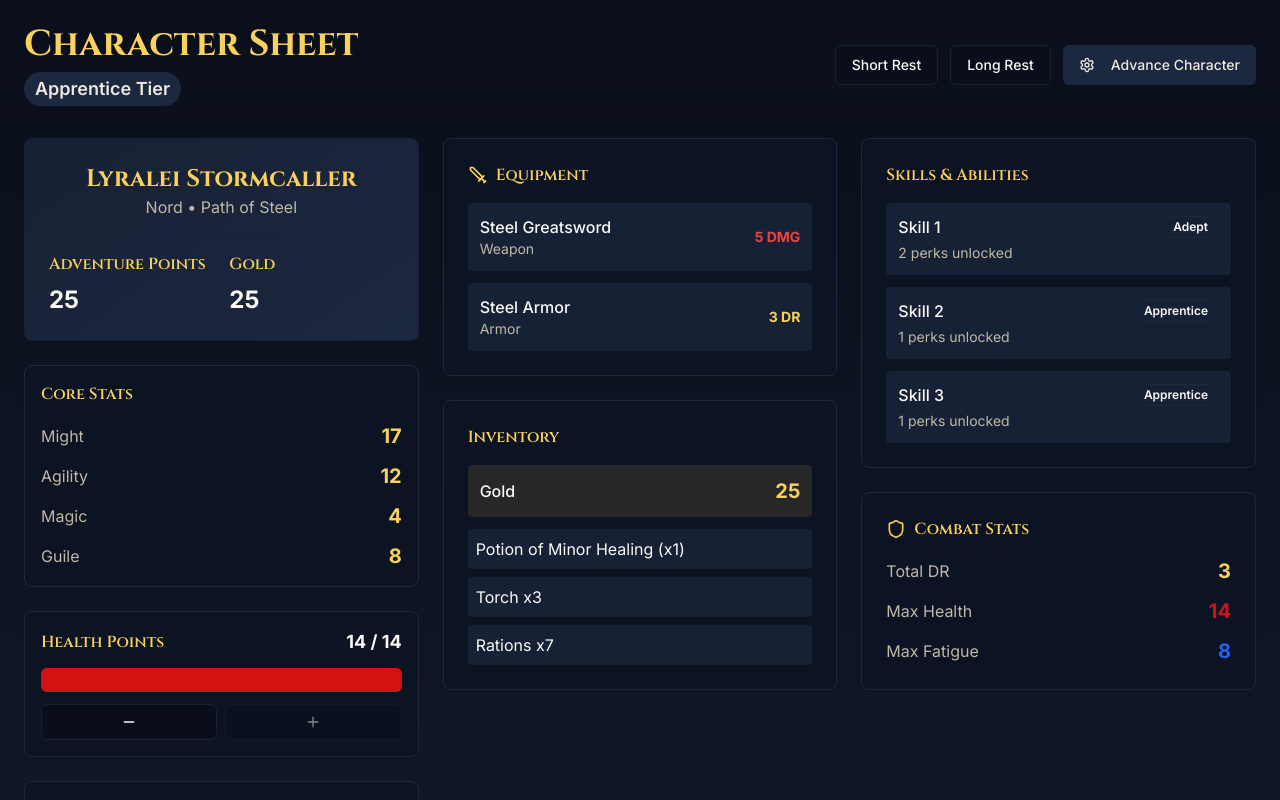
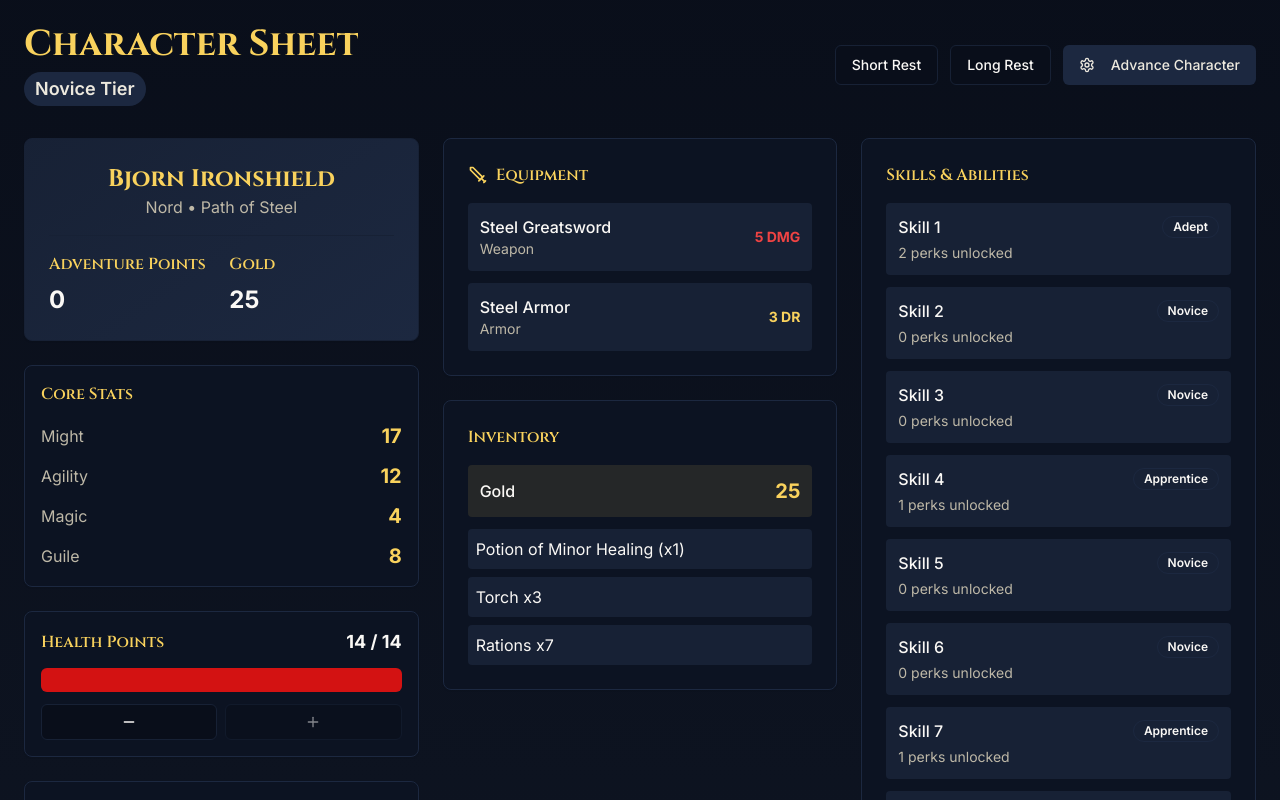
Before and after one commit to lightskinloki/skyrim-codex, a React (Vite) app: page / in a window 1280 px wide. Shown: the top 800 px of the page. Built offline with nearby package versions, Linux system fonts and the light colour scheme.

Commit message:
Refactor: Align game data and logic

```diff
--- a/src/data/sampleCharacter.ts
+++ b/src/data/sampleCharacter.ts
@@ -7,22 +7,24 @@ const nordRace = races.find(r => r.id === "nord")!;
 const warriorStone = standingStones.find(s => s.id === "warrior")!;
 const finalStats = calculateFinalStats(warriorStone.baseStats, nordRace);
 
+// Valid skill selection: 1 Adept + 3 Apprentice
 const sampleSkills = [
-  {
-    skillId: "one-handed",
-    rank: "Adept" as const,
-    unlockedPerks: ["Fighting Stance", "Savage Strike"]
-  },
-  {
-    skillId: "heavy-armor",
-    rank: "Apprentice" as const,
-    unlockedPerks: ["Well Fitted"]
-  },
-  {
-    skillId: "smithing",
-    rank: "Apprentice" as const,
-    unlockedPerks: ["Steel Smithing"]
-  }
+  // All 15 skills with proper ranks
+  { skillId: "one-handed", rank: "Adept" as const, unlockedPerks: ["Fighting Stance", "Savage Strike"] },
+  { skillId: "two-handed", rank: "Novice" as const, unlockedPerks: [] },
+  { skillId: "archery", rank: "Novice" as const, unlockedPerks: [] },
+  { skillId: "heavy-armor", rank: "Apprentice" as const, unlockedPerks: ["Well Fitted"] },
+  { skillId: "light-armor", rank: "Novice" as const, unlockedPerks: [] },
+  { skillId: "destruction", rank: "Novice" as const, unlockedPerks: [] },
+  { skillId: "restoration", rank: "Apprentice" as const, unlockedPerks: ["Respite"] },
+  { skillId: "alteration", rank: "Novice" as const, unlockedPerks: [] },
+  { skillId: "illusion", rank: "Novice" as const, unlockedPerks: [] },
+  { skillId: "conjuration", rank: "Novice" as const, unlockedPerks: [] },
+  { skillId: "sneak", rank: "Novice" as const, unlockedPerks: [] },
+  { skillId: "lockpicking", rank: "Novice" as const, unlockedPerks: [] },
+  { skillId: "speech", rank: "Apprentice" as const, unlockedPerks: ["Persuasion"] },
+  { skillId: "smithing", rank: "Novice" as const, unlockedPerks: [] },
+  { skillId: "alchemy", rank: "Novice" as const, unlockedPerks: [] }
 ];
 
 const maxHP = calculateMaxHP(finalStats, warriorStone, nordRace, sampleSkills);
@@ -30,8 +32,8 @@ const maxFP = calculateMaxFP(finalStats, warriorStone, nordRace, sampleSkills);
 
 export const sampleCharacter: Character = {
   id: "sample-1",
-  name: "Lyralei Stormcaller",
-  ap: 25,
+  name: "Bjorn Ironshield",
+  ap: 0,
   race: nordRace,
   standingStone: warriorStone,
   stats: finalStats,
--- a/src/types/character.ts
+++ b/src/types/character.ts
@@ -50,7 +50,7 @@ export interface Skill {
 
 export interface CharacterSkill {
   skillId: string;
-  rank: 'Apprentice' | 'Adept' | 'Expert' | 'Master';
+  rank: 'Novice' | 'Apprentice' | 'Adept' | 'Expert' | 'Master';
   unlockedPerks: string[];
 }
 
--- a/src/utils/characterCalculations.ts
+++ b/src/utils/characterCalculations.ts
@@ -42,12 +42,29 @@ export function calculateMaxFP(
   race: Race,
   skills: CharacterSkill[]
 ): number {
+  // Mage stone special calculation - overrides standard formula
+  if (standingStone.id === "mage") {
+    let maxFP = finalStats.magic + 2;
+
+    // High Elf racial bonus still applies
+    if (race.id === "high-elf") {
+      maxFP += 2;
+    }
+
+    // Light Armor skill bonus still applies
+    const hasLightArmor = skills.some(skill =>
+      skill.skillId === "light-armor" &&
+      ["Apprentice", "Adept", "Expert", "Master"].includes(skill.rank)
+    );
+    if (hasLightArmor) {
+      maxFP += 2;
+    }
+
+    return Math.max(1, maxFP);
+  }
+
+  // Standard calculation for all other stones
   let maxFP = Math.floor(finalStats.agility / 2) + Math.floor(finalStats.magic / 2);
-
-  // Mage stone special calculation
-  if (standingStone.id === "mage") {
-    maxFP = finalStats.magic + 2;
-  }
 
   // High Elf racial bonus
   if (race.id === "high-elf") {
```
